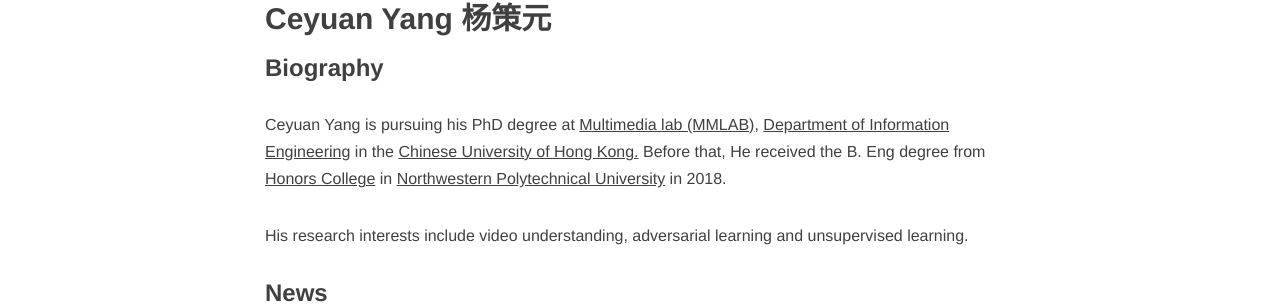
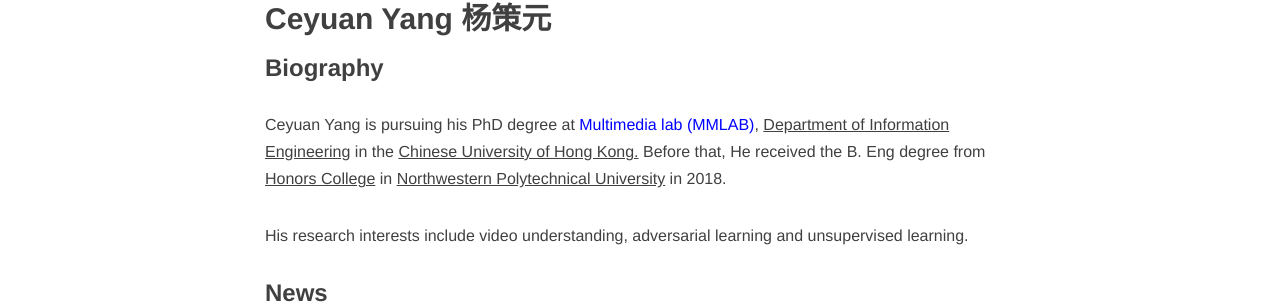
Before and after one commit to trchen12/trchen12.github.io, a Jekyll site: the page built from about.md, in a window 1280 px wide. Shown: the part 466-774 px from the top of the page. Built offline with Jekyll 4.4.1, drawn with Linux system fonts in a browser that asks for light colours; nearby versions of some CDN libraries; comment, search, counter and statistics services are not loaded.

Commit message:
Update about.md

```diff
--- a/about.md
+++ b/about.md
@@ -7,7 +7,7 @@
 ## Ceyuan Yang 杨策元
 
 ### Biography
-Ceyuan Yang is pursuing his PhD degree at [<U>Multimedia lab (MMLAB)</U>](http://mmlab.ie.cuhk.edu.hk/), [<U>Department of Information Engineering</U>](http://www.ie.cuhk.edu.hk/main/index.shtml) in the [<U>Chinese University of Hong Kong.</U>](http://www.cuhk.edu.hk/chinese/index.html) Before that, He received the B. Eng degree from [<U>Honors College</U>](http://honors.nwpu.edu.cn/) in [<U>Northwestern Polytechnical University</U>](http://www.nwpu.edu.cn/) in 2018.
+Ceyuan Yang is pursuing his PhD degree at [<font color="blue" size="3"> Multimedia lab (MMLAB)</font>](http://mmlab.ie.cuhk.edu.hk/), [<U>Department of Information Engineering</U>](http://www.ie.cuhk.edu.hk/main/index.shtml) in the [<U>Chinese University of Hong Kong.</U>](http://www.cuhk.edu.hk/chinese/index.html) Before that, He received the B. Eng degree from [<U>Honors College</U>](http://honors.nwpu.edu.cn/) in [<U>Northwestern Polytechnical University</U>](http://www.nwpu.edu.cn/) in 2018.
 
 His research interests include video understanding, adversarial learning and unsupervised learning.
 
```
